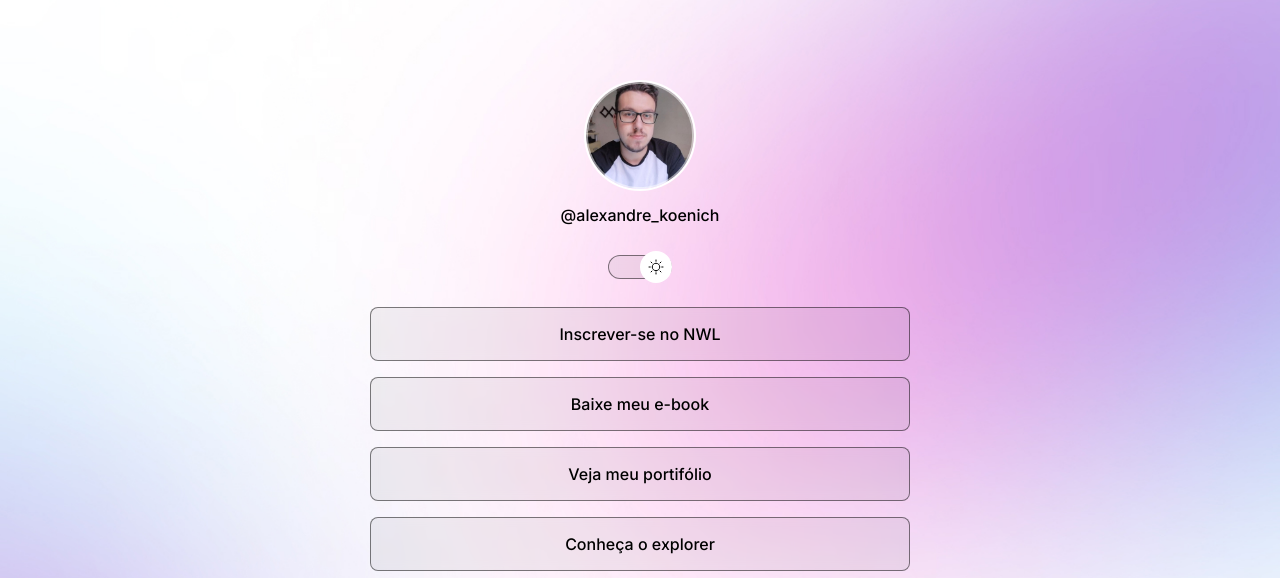
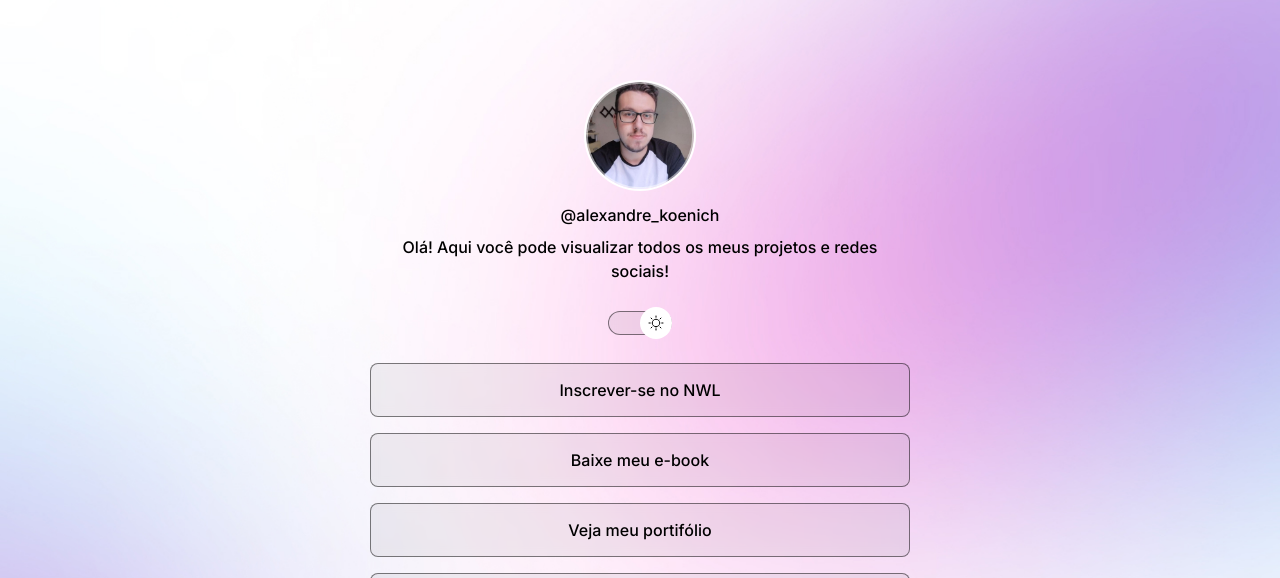
Before and after one commit to alexandrekoenich/alexandreLinks, a plain HTML site: page index.html in a window 1280 px wide. Shown: the top 578 px of the page. Drawn offline with nearby package versions, Linux system fonts and the light colour scheme.

Commit message:
added description

```diff
--- a/index.html
+++ b/index.html
@@ -17,6 +17,7 @@
       <img
        src="./assets/light-avatar.png" alt="foto de perfil"/>
       <p>@alexandre_koenich</p>
+      <p>Olá! Aqui você pode visualizar todos os meus projetos e redes sociais!</p>
     </div>
 
     <div id="switch" onclick="toggleMode()">
--- a/styles.css
+++ b/styles.css
@@ -128,6 +128,7 @@ para centralizar a imagem inline é possivel usar o elemento pai para isso:
   backdrop-filter: blur(4px);
 }
 
+
 /* links */
 
 ul {
```
